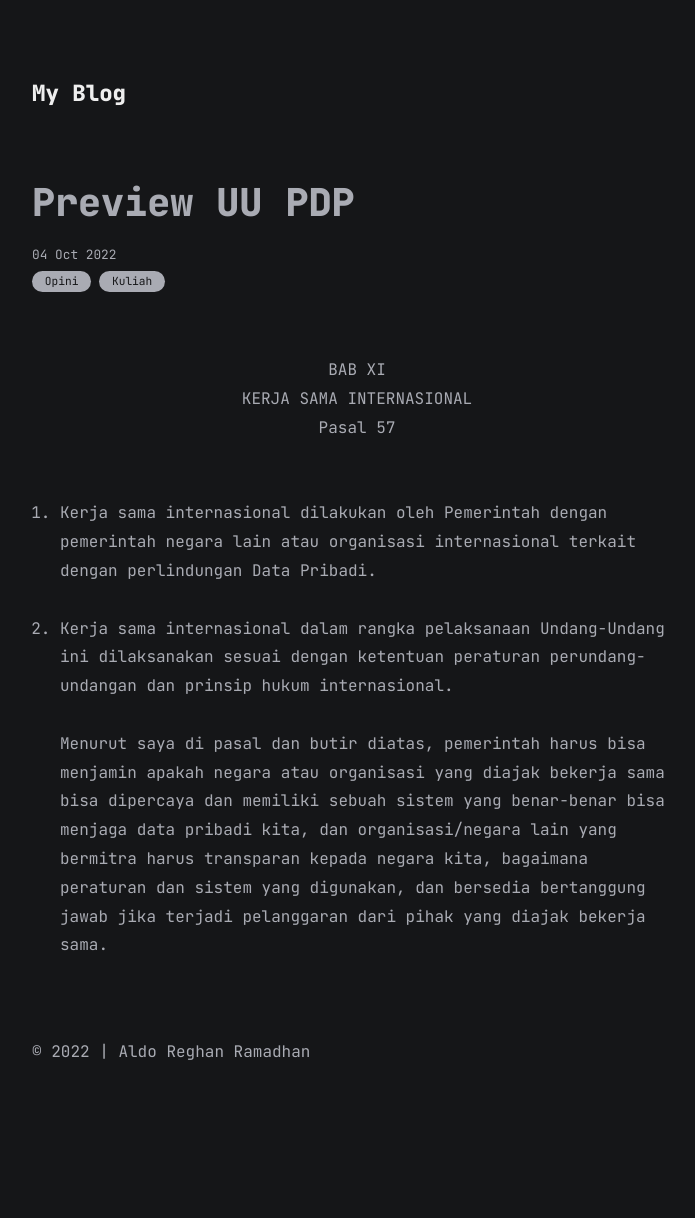
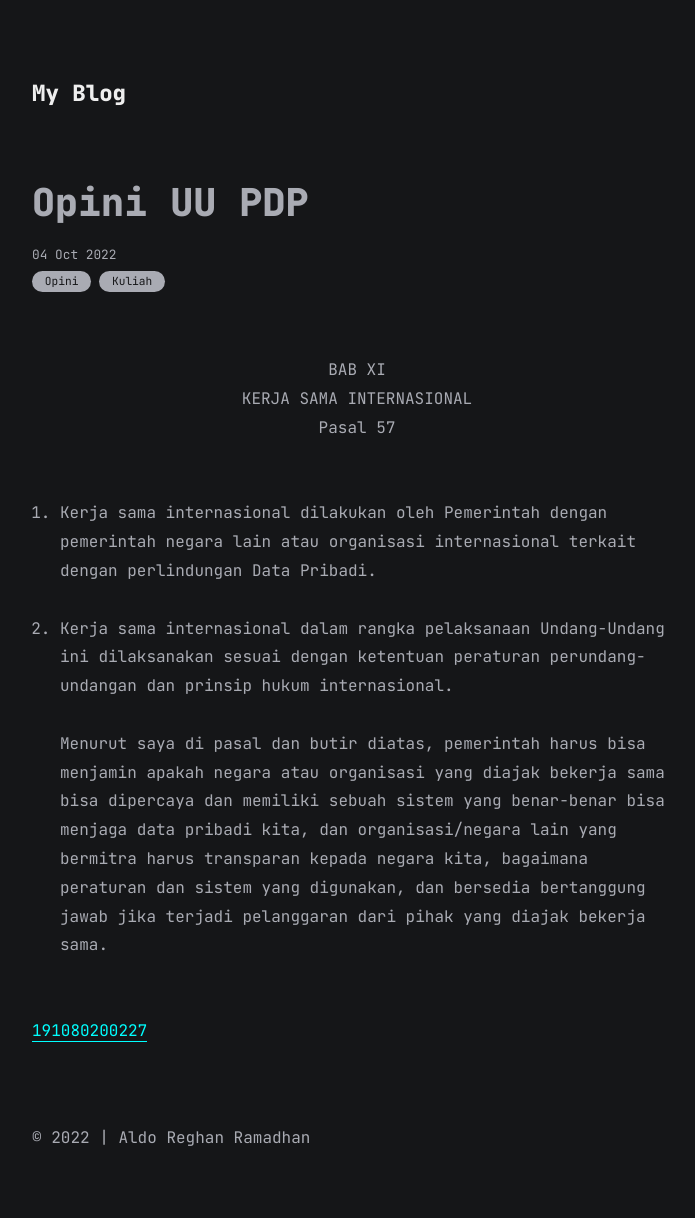
Before and after one commit to AldoReghan/aldoreghan.github.io, a Jekyll site: the page built from all_collections/_posts/2022-10-04-pdp-review.markdown, in a window 1280 px wide. Shown: the whole page, without its empty margins (283-978 px from the left). Built offline with Jekyll 4.4.1, drawn with Linux system fonts in a browser that asks for light colours; before the commit the page ends 1132 px from its top, so only the background shows below that.

Commit message:
add analytic

```diff
--- a/all_collections/_posts/2022-10-04-pdp-review.markdown
+++ b/all_collections/_posts/2022-10-04-pdp-review.markdown
@@ -1,6 +1,6 @@
 ---
 layout: post
-title: Preview UU PDP
+title: Opini UU PDP
 date: 2022-10-04
 categories: ["Opini", "Kuliah"]
 ---
@@ -13,4 +13,6 @@ categories: ["Opini", "Kuliah"]
 1. Kerja sama internasional dilakukan oleh Pemerintah dengan pemerintah negara lain atau organisasi internasional terkait dengan perlindungan Data Pribadi. <br><br>
 2. Kerja sama internasional dalam rangka pelaksanaan Undang-Undang ini dilaksanakan sesuai dengan ketentuan peraturan perundang-undangan dan prinsip hukum internasional.
 <br><br>
-Menurut saya di pasal dan butir diatas, pemerintah harus bisa menjamin apakah negara atau organisasi yang diajak bekerja sama bisa dipercaya dan memiliki sebuah sistem yang benar-benar bisa menjaga data pribadi kita, dan organisasi/negara lain yang bermitra harus transparan kepada negara kita, bagaimana peraturan dan sistem yang digunakan, dan bersedia bertanggung jawab jika terjadi pelanggaran dari pihak yang diajak bekerja sama.
+Menurut saya di pasal dan butir diatas, pemerintah harus bisa menjamin apakah negara atau organisasi yang diajak bekerja sama bisa dipercaya dan memiliki sebuah sistem yang benar-benar bisa menjaga data pribadi kita, dan organisasi/negara lain yang bermitra harus transparan kepada negara kita, bagaimana peraturan dan sistem yang digunakan, dan bersedia bertanggung jawab jika terjadi pelanggaran dari pihak yang diajak bekerja sama.<br><br>
+
+[191080200227](https://github.com/nikkoenggaliano)
```
